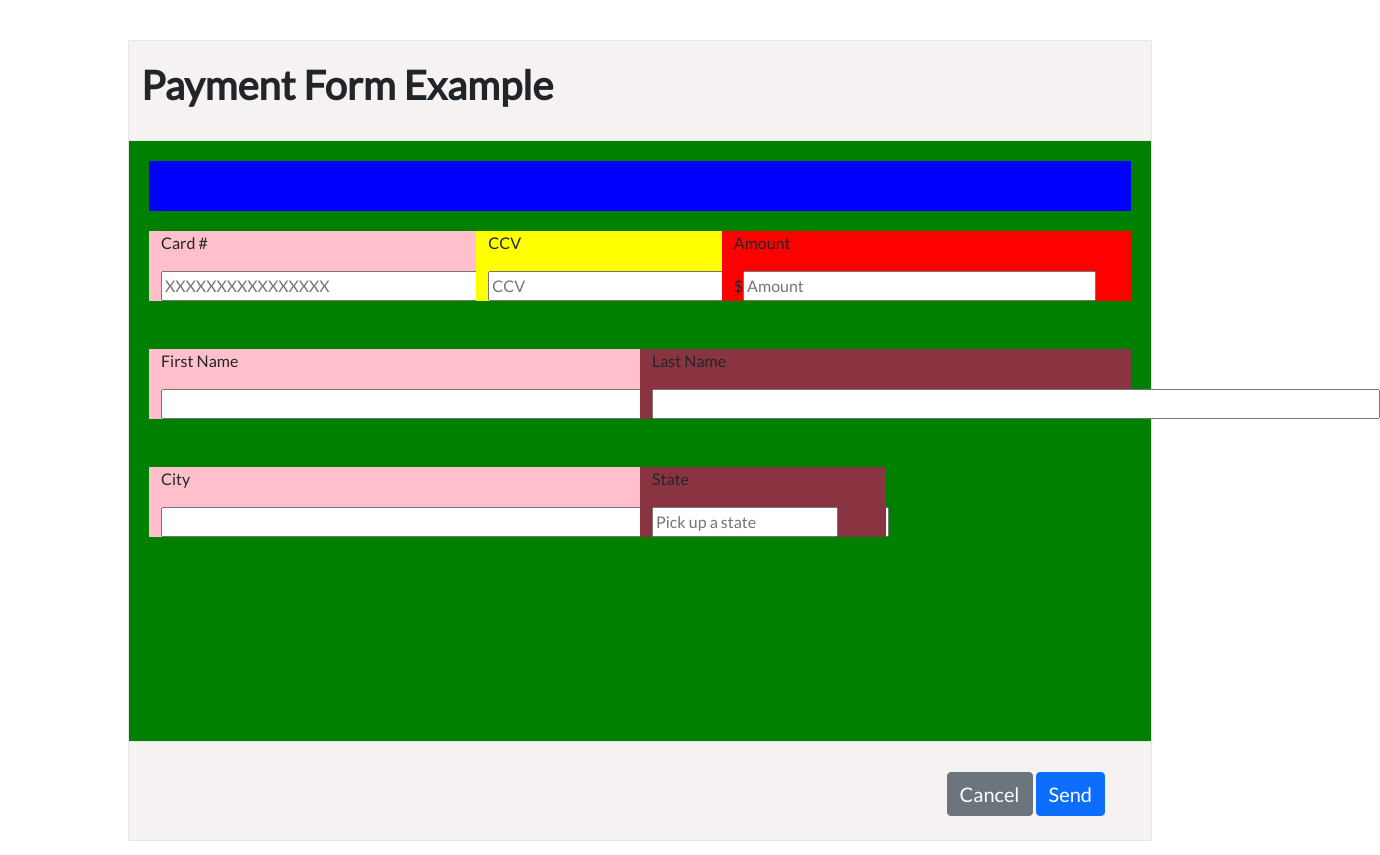
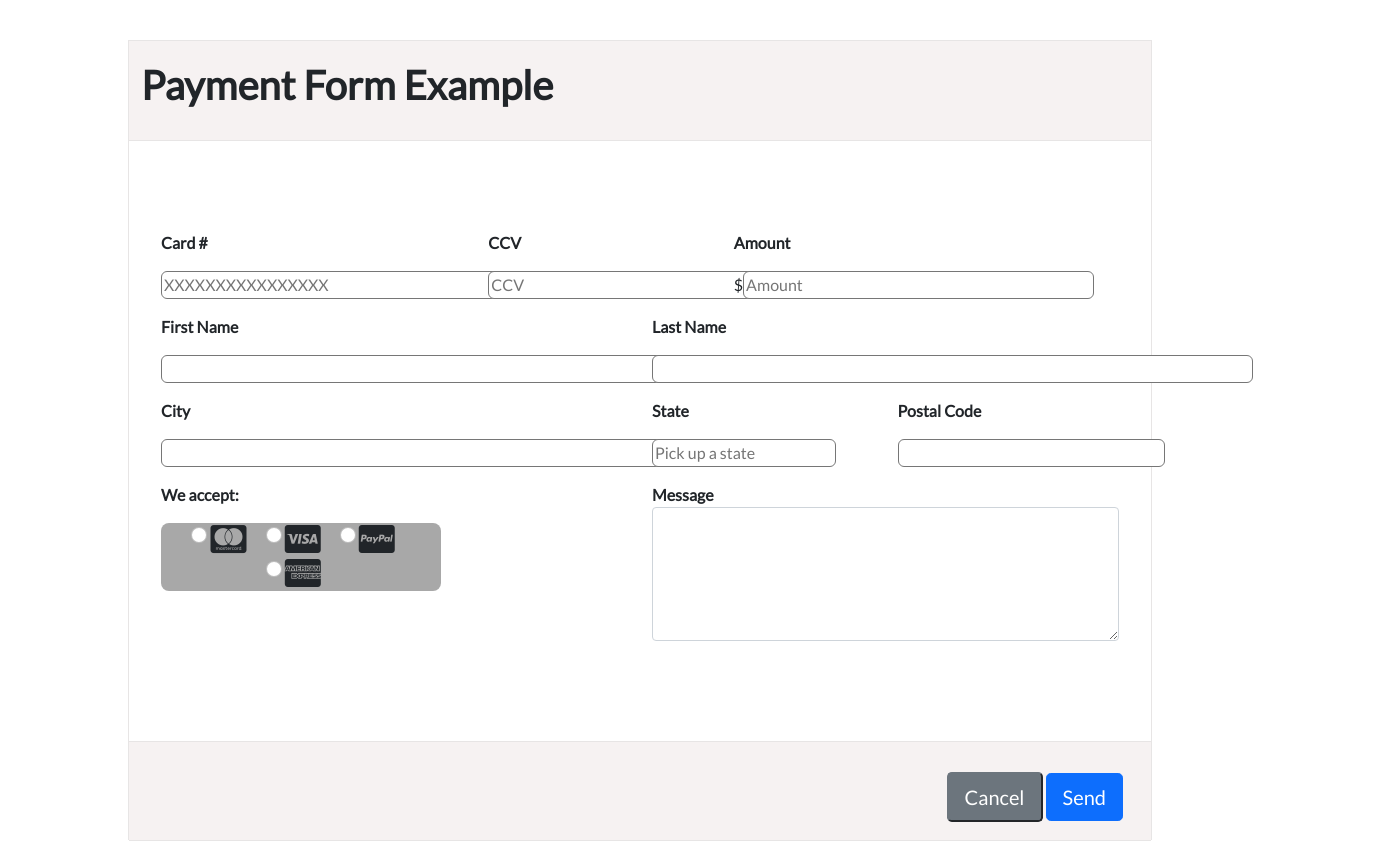
Before and after one commit to kmendezh/exercise-html5-form, a plain HTML site: page index.html in a window 1280 px wide. Shown: the whole page, 1380 px wide, since content can reach past the window. Drawn offline with nearby package versions, Linux system fonts and the light colour scheme.

Commit message:
Actualizacion 4/2/2021

```diff
--- a/index.html
+++ b/index.html
@@ -11,6 +11,8 @@
         integrity="sha384-giJF6kkoqNQ00vy+HMDP7azOuL0xtbfIcaT9wjKHr8RbDVddVHyTfAAsrekwKmP1" crossorigin="anonymous">
     <link rel="stylesheet" href="style.css">
     <link href='https://fonts.googleapis.com/css?family=Lato' rel='stylesheet'>
+    <link rel="stylesheet" href="https://pro.fontawesome.com/releases/v5.10.0/css/all.css"
+        integrity="sha384-AYmEC3Yw5cVb3ZcuHtOA93w35dYTsvhLPVnYs9eStHfGJvOvKxVfELGroGkvsg+p" crossorigin="anonymous" />
     <title>HTML5-Form</title>
 </head>
 
@@ -24,6 +26,7 @@
 <!-- Form box -->
 <div class="container-fluid" id="box">
 
+    <form action="/action_page.php" method="GET">
         <!-- Form header -->
         <div class="container-fluid" id="form_header">
             <h1> <strong> Payment Form Example </strong> </h1>
@@ -38,21 +41,21 @@
             </div>
 
             <!-- Card information -->
-        <div class="mb-5 container-fluid">
+            <div class="mb-3 container-fluid">
                 <div class="row">
                     <!-- Card number -->
-                <div class="col-4" style="background-color: pink;">
-                    <p>Card # </p>
-                    <input type="text" name="card_number" placeholder="XXXXXXXXXXXXXXXX" size="50">
+                    <div class="col-4">
+                        <p> <strong> Card #</strong> </p>
+                        <input type="text" name="card_number" placeholder="XXXXXXXXXXXXXXXX" size="45">
                     </div>
                     <!-- CCV -->
-                <div class="col-3" style="background-color: yellow;">
-                    <p>CCV </p>
+                    <div class="col-3">
+                        <p> <strong> CCV</strong> </p>
                         <input type="text" name="ccv" placeholder="CCV" size="30">
                     </div>
                     <!-- Amount -->
-                <div class="col-5" style="background-color:red;">
-                    <p>Amount </p>
+                    <div class="col-5">
+                        <p><strong> Amount</strong> </p>
                         $<input type="text" name="amount" placeholder="Amount" size="40">
                     </div>
 
@@ -60,35 +63,35 @@
             </div>
 
             <!-- Name and Last name-->
-        <div class="mb-5 container-fluid">
+            <div class="mb-3 container-fluid">
                 <div class="row">
                     <!-- Name -->
-                <div class="col-6" style="background-color: pink;">
-                    <p>First Name </p>
-                    <input type="name" name="name" size="85">
+                    <div class="col-6">
+                        <p><strong>First Name</strong> </p>
+                        <input type="name" name="name" size="70">
                     </div>
                     <!-- Last Name -->
-                <div class="col-6" style="background-color: rgb(138, 52, 66);">
-                    <p>Last Name </p>
-                    <input type="name" name="last_name" size="85">
+                    <div class="col-6">
+                        <p> <strong>Last Name</strong> </p>
+                        <input type="name" name="last_name" size="70">
                     </div>
 
                 </div>
             </div>
 
             <!-- City, State and ZIP Code -->
-        <div class="mb-5 container-fluid">
+            <div class="mb-3 container-fluid">
                 <div class="row">
-                <!-- Name -->
-                <div class="col-6" style="background-color: pink;">
-                    <p>City </p>
-                    <input type="name" name="name" size="85">
+                    <!-- City -->
+                    <div class="col-6">
+                        <p> <strong>City</strong> </p>
+                        <input type="name" name="name" size="70">
                     </div>
-                <!-- City -->
-                <div class="col-3" style="background-color: rgb(138, 52, 66);">
-                    <p>State </p>
-                    <input list="cities" name="cities" placeholder="Pick up a state">
-                    <datalist id="cities">
+                    <!-- State -->
+                    <div class="col-3">
+                        <p> <strong> State</strong> </p>
+                        <input list="states" name="states" placeholder="Pick up a state" required>
+                        <datalist id="states">
                             <option value="San Jose">
                             <option value="Alajuela">
                             <option value="Cartago">
@@ -99,17 +102,73 @@
                         </datalist>
                     </div>
                     <!-- ZIP Code -->
+                    <div class="col-3">
+                        <p><strong>Postal Code</strong> </p>
+                        <input type="text" name="name" size="30">
+                    </div>
 
+                </div>
+            </div>
+
+            <!-- Card types and message -->
+            <div class="container-fluid">
+                <div class="row">
+                    <!-- Card Types -->
+                    <div class="col-6">
+                        <p><strong> We accept:</strong></p>
+                        <div class="card_container">
+                            <div class="form-check-inline">
+                                <label class="form-check-label" for="master">
+                                    <input type="radio" class="form-check-input" id="master" name="optradio"
+                                        value="option1">
+                                    <i class="fab fa-cc-mastercard fa-2x"></i>
+                                </label>
+                            </div>
+                            <div class="form-check-inline">
+                                <label class="form-check-label" for="visa">
+                                    <input type="radio" class="form-check-input" id="visa" name="optradio"
+                                        value="option2">
+                                    <i class="fab fa-cc-visa fa-2x"></i>
+                                </label>
+                            </div>
+                            <div class="form-check-inline">
+                                <label class="form-check-label" for="paypal">
+                                    <input type="radio" class="form-check-input" id="paypal" name="optradio"
+                                        value="option2">
+                                    <i class="fab fa-cc-paypal fa-2x"></i>
+                                </label>
+                            </div>
+                            <div class="form-check-inline">
+                                <label class="form-check-label" for="amex">
+                                    <input type="radio" class="form-check-input" id="amex" name="optradio"
+                                        value="option2">
+                                    <i class="fab fa-cc-amex fa-2x"></i>
+                                </label>
+                            </div>
+
+                        </div>
+                    </div>
+                    <!-- Message -->
+                    <div class="col-6">
+                        <div class="form-group">
+                            <label for="comment"> <strong> Message</strong></label>
+                            <textarea class="form-control" rows="5" id="comment"></textarea>
+                        </div>
                     </div>
                 </div>
 
             </div>
 
+
+        </div>
+
         <!-- Form footer -->
         <div class="container-fluid" id="form_footer">
-        <button type="button" class="btn btn-secondary">Cancel</button>
-        <button type="button" class="btn btn-primary">Send</button>
+            <button type="button" class="btn-default btn-lg btn-secondary">Cancel</button>
+            <input class="btn-default btn-lg btn-primary" type="submit" value="Send">
         </div>
+
+    </form>
 
 </div>
 
--- a/style.css
+++ b/style.css
@@ -3,9 +3,24 @@ body
     font-family: 'Lato';
 }
 
+input
+{
+    border-radius: 6px;
+    border-style: solid;
+    border-width: 1px;
+}
+
 .btn
 {
     font-size: 20px;
+}
+
+.card_container
+{
+    background-color: rgb(168, 168, 168);
+    width: 60%;
+    text-align: center;
+    border-radius: 8px;
 }
 
 #box
@@ -17,6 +32,7 @@ body
     border-width: 1px;
     border-color: rgb(231, 229, 229);
     padding: 0;
+    margin-bottom: 15px;
 }
 
 #form_header, #form_footer
@@ -44,14 +60,13 @@ body
 
 #form_body
 {
-    background-color: green;
     height: 600px;
     padding: 20px;
 }
 
 #error_msg
 {
-    background-color: blue;
+
     height: 50px;
     margin-bottom: 20px;
 }
```
Lines whose indentation alone changed are shown as unchanged.
